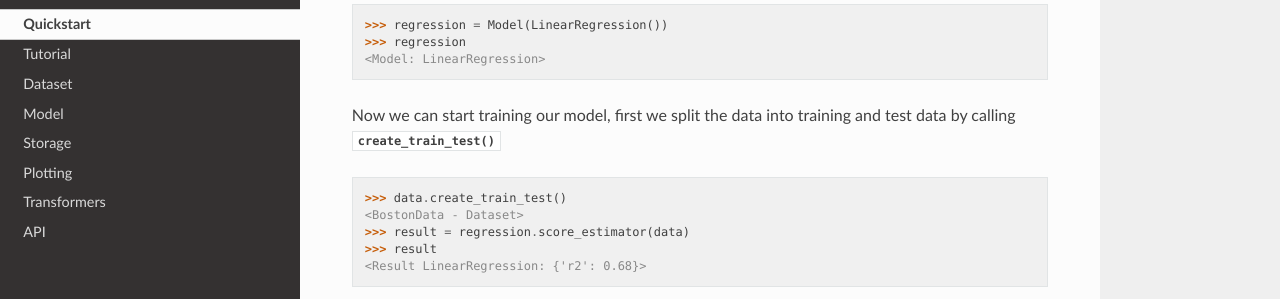
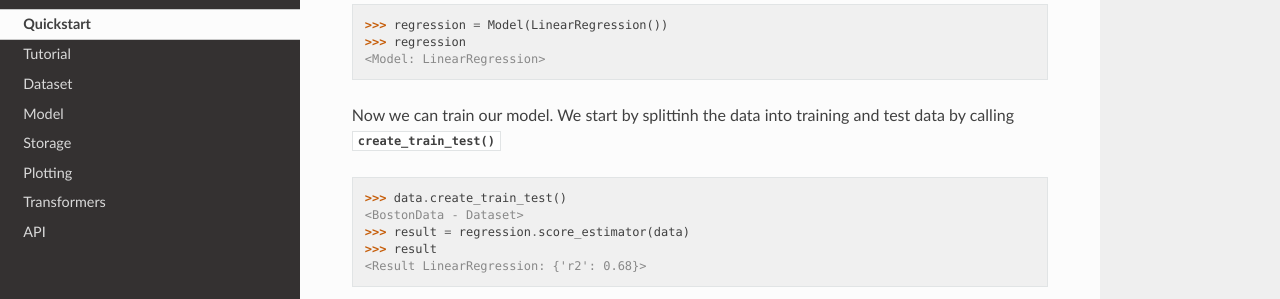
Before and after one commit to andersbogsnes/ml_tooling, a Sphinx documentation site: the page built from docs/quickstart.rst, in a window 1280 px wide and 900 px high, scrolled down 855 px. Shown: the part 152-451 px from the top of the window. Built offline with Sphinx 7.4.7 and the Read the Docs theme 2.0.0, drawn with Linux system fonts in a browser that asks for light colours.

Commit message:
Update docs/quickstart.rst
Co-Authored-By: faurholdt <philip.faurholdt@gmail.com>

```diff
--- a/docs/quickstart.rst
+++ b/docs/quickstart.rst
@@ -52,7 +52,7 @@ The estimator must scikit-learn standard API.
     >>> regression
     <Model: LinearRegression>
 
-Now we can start training our model, first we split the data into training and test data
+Now we can train our model. We start by splittinh the data into training and test data
 by calling :meth:`~ml_tooling.data.Dataset.create_train_test`
 
 .. doctest::
```
